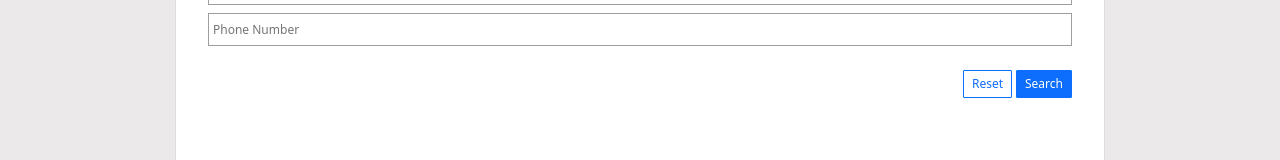
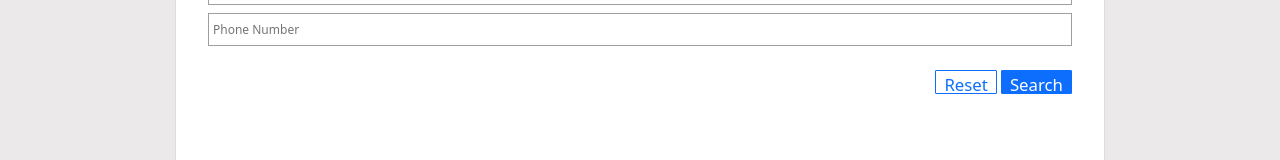
Before and after one commit to Anurag94Singh/CustomerLookUp, an Angular app: page / in a window 1280 px wide. Shown: the part 410-570 px from the top of the page. Built offline with nearby package versions, Linux system fonts and the light colour scheme.

Commit message:
2 files modified

```diff
--- a/src/app/customer/components/look-up-form/look-up-form.component.html
+++ b/src/app/customer/components/look-up-form/look-up-form.component.html
@@ -21,9 +21,9 @@
     />
   </form>
   <div class="action-area">
-    <button type="button" class="btn btn-outline-primary">
+    <button type="button" class="btn btn-outline-primary sm-font">
       Reset
     </button>
-    <button  type="submit" [disabled]="!lookupForm.valid" class="btn btn-primary">Search</button>
+    <button  type="submit" [disabled]="!lookupForm.valid" class="btn btn-primary sm-font">Search</button>
   </div>
 </section>
--- a/src/app/customer/components/look-up-form/look-up-form.component.scss
+++ b/src/app/customer/components/look-up-form/look-up-form.component.scss
@@ -16,10 +16,9 @@ section#lookup-form-section {
     float: right;
     margin-top: 0.25rem;
     button {
-      font-size: 0.75rem;
       margin-left: 0.25rem;
       border-radius: 1px;
-      height: 1.75rem;
+      height: calc(1vh + 1rem);
       padding: 0.1rem 0.5rem;
     }
   }
```
